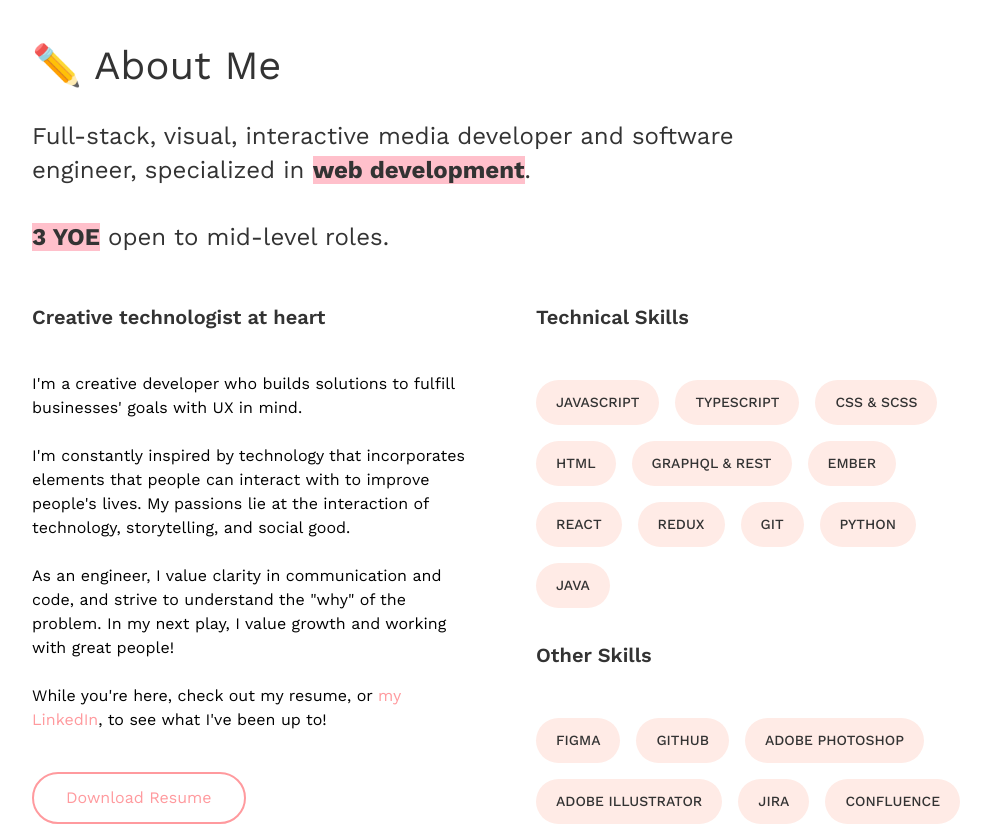
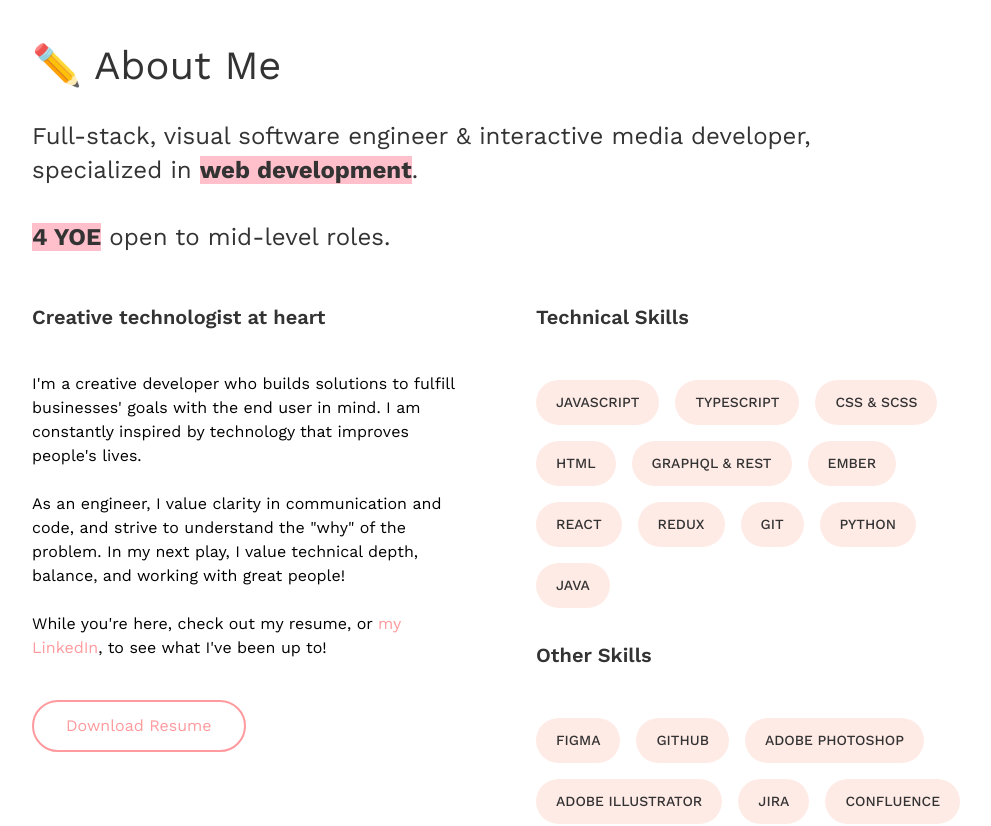
Before and after one commit to skeyan/dev-portfolio, a React (Vite) app: page / in a window 1280 px wide. Shown: the part 860-1686 px from the top of the page, without its empty margins (136-1127 px from the left). Built offline with nearby package versions, Linux system fonts and the light colour scheme.

Commit message:
Job updates

```diff
--- a/src/components/About.jsx
+++ b/src/components/About.jsx
@@ -21,25 +21,22 @@ const About = () => {
         </h2>
 
         <div className="about-subtitle">
-          Full-stack, visual, interactive media developer and software engineer,
+          Full-stack, visual software engineer & interactive media developer,
           specialized in <span className="emphasis">web development</span>.
           <br></br><br></br>
-          <span className="emphasis">3 YOE</span> open to mid-level roles.
+          <span className="emphasis">4 YOE</span> open to mid-level roles.
         </div>
 
         <div className="about-grid">
           <div className="about-text">
             <h4 className="section-title">Creative technologist at heart</h4>
             <p>
-              I'm a creative developer who builds solutions to fulfill businesses' goals with UX in mind.
-            </p>
-            <p>
-              I'm constantly inspired by technology that incorporates elements that people can interact with to improve people's lives.
-              My passions lie at the interaction of technology, storytelling, and social good.
+              I'm a creative developer who builds solutions to fulfill businesses' goals with the end user in mind.
+              I am constantly inspired by technology that improves people's lives.
             </p>
             <p>
               As an engineer, I value clarity in communication and code, and strive to understand the "why" of the problem.
-              In my next play, I value growth and working with great people!
+              In my next play, I value technical depth, balance, and working with great people!
             </p>
             <p>
               While you're here, check out my resume, or{' '}
--- a/src/components/Footer.jsx
+++ b/src/components/Footer.jsx
@@ -23,7 +23,7 @@ const Footer = () => {
             <h3 className="footer-title">Contact Information</h3>
             <div className="contact-details">
               <p>New York, NY</p>
-              <p>eyan0749@protonmail.com</p>
+              <p>eyan0749@gmail.com</p>
             </div>
           </div>
 
--- a/src/components/Hero.jsx
+++ b/src/components/Hero.jsx
@@ -20,10 +20,11 @@ const Hero = () => {
             Hi there! I'm <strong>Eva Yan</strong>, a software engineer with a passion for interactive media of all kinds!
           </h1>
           <p className="hero-subtitle">
-            Currently a Senior SWE (IC3) at <b>LinkedIn</b>. Formerly at <b>Holler</b>, <b>Cornell Tech</b>.
+            Currently a mid-level SWE at <b>The New York Times</b>. <br/>
+            Formerly a Senior SWE at LinkedIn, and a SWE at <b>Holler</b> and <b>Cornell Tech</b>.
           </p>
           <p className="hero-subtitle">
-            Open to <b>mid-level roles</b>.
+            Open to <b>mid-level roles</b> (3-5 years of experience).
           </p>
           <div className="hero-cta-container">
             <Link to="/contact" className="hero-button">
--- a/src/pages/ContactPage.jsx
+++ b/src/pages/ContactPage.jsx
@@ -10,7 +10,7 @@ const Contact = () => {
     }, []);
 
   const contacts = [
-    { label: 'Email: (preferred)', value: 'eyan0749@protonmail.com', href: 'mailto:eyan0749@protonmail.com' },
+    { label: 'Email: (preferred)', value: 'eyan0749@gmail.com', href: 'mailto:eyan0749@gmail.com' },
     { label: 'LinkedIn:', value: 'sk-evayan', href: 'https://www.linkedin.com/in/sk-evayan/' },
     { label: 'itch.io:', value: 'masotzhen', href: 'https://masotzhen.itch.io/' },
     { label: 'Github:', value: 'skeyan', href: 'https://github.com/skeyan' }
```
